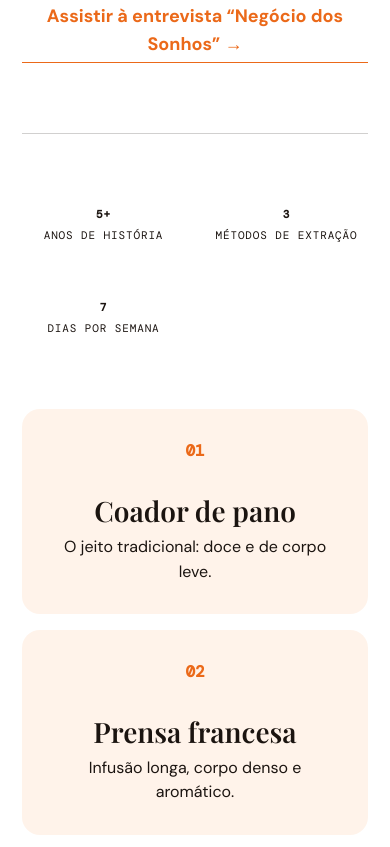
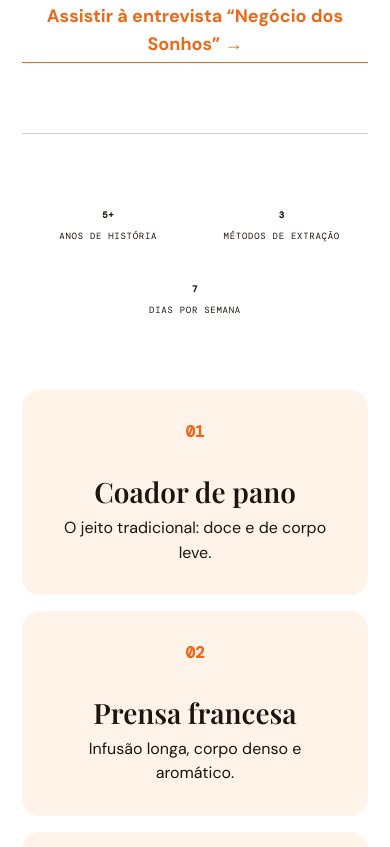
Before and after one commit to gidelmarjr-art/cafecomleite-gama, a React (Vite) app: page / in a window 390 px wide. Shown: the part 1620-2467 px from the top of the page. Built offline with nearby package versions, Linux system fonts and the light colour scheme; a web font is replaced by a local one.

Commit message:
Atualização About

```diff
--- a/src/components/About/About.css
+++ b/src/components/About/About.css
@@ -1,14 +1,108 @@
-.about{background:var(--white);color:var(--ink);text-align:center}
-.about h2 em{color:var(--orange)}
-.about .eyebrow{color:var(--orange)}
-.about-head{max-width:720px;font-size:18px}
-.text-link{display:inline-block;margin-top:22px;color:var(--orange);border-bottom:1px solid currentColor;padding-bottom:3px;font-weight:600}
-.stats{display:grid;grid-template-columns:repeat(3,1fr);gap:20px;margin-top:70px;margin-bottom:70px;border-top:1px solid color-mix(in srgb,var(--ink) 20%,transparent);padding-top:40px}
-.stats strong{display:block;font-family:var(--serif);font-size:clamp(48px,6vw,92px);line-height:1}
-.stats span{font-family:var(--mono);font-size:11px;letter-spacing:.08em;text-transform:uppercase}
-.methods{display:grid;grid-template-columns:repeat(3,1fr);gap:16px}
-.method{background:var(--tint);padding:30px;border-radius:18px;text-align:center;transition:transform .35s,box-shadow .35s}
-.method:hover{transform:translateY(-8px) rotate(-.6deg);box-shadow:0 20px 40px color-mix(in srgb,var(--ink) 13%,transparent)}
-.method b{font-family:var(--mono);color:var(--orange)}
-.method h3{font-size:28px;margin:34px 0 10px}
-@media (max-width:900px){.stats{grid-template-columns:1fr 1fr}.methods{grid-template-columns:1fr}}
+.about {
+    background: var(--white);
+    color: var(--ink);
+    text-align: center;
+}
+
+.about h2 em {
+    color: var(--orange);
+}
+
+.about .eyebrow {
+    color: var(--orange);
+}
+
+.about-head {
+    max-width: 720px;
+    font-size: 18px;
+}
+
+.text-link {
+    display: inline-block;
+    margin-top: 22px;
+    color: var(--orange);
+    border-bottom: 1px solid currentColor;
+    padding-bottom: 3px;
+    font-weight: 600;
+}
+
+.stats {
+    display: grid;
+    grid-template-columns: repeat(3, 1fr);
+    gap: 20px;
+    margin-top: 70px;
+    margin-bottom: 70px;
+    border-top: 1px solid color-mix(in srgb, var(--ink) 20%, transparent);
+    padding-top: 40px;
+}
+
+.stats strong {
+    display: block;
+    font-family: var(--serif);
+    font-size: clamp(48px, 6vw, 92px);
+    line-height: 1;
+}
+
+.stats span {
+    font-family: var(--mono);
+    font-size: 14px;
+    letter-spacing: .08em;
+    text-transform: uppercase;
+}
+
+.methods {
+    display: grid;
+    grid-template-columns: repeat(3, 1fr);
+    gap: 16px;
+}
+
+.method {
+    background: var(--tint);
+    padding: 30px;
+    border-radius: 18px;
+    text-align: center;
+    transition: transform .35s, box-shadow .35s;
+}
+
+.method:hover {
+    transform: translateY(-8px) rotate(-.6deg);
+    box-shadow: 0 20px 40px color-mix(in srgb, var(--ink) 13%, transparent);
+}
+
+.method b {
+    font-family: var(--mono);
+    color: var(--orange);
+}
+
+.method h3 {
+    font-size: 28px;
+    margin: 34px 0 10px;
+}
+
+@media (max-width: 900px) {
+    .stats {
+        grid-template-columns: 1fr 1fr;
+        display: grid;
+        gap: 1px;
+        margin-top: 70px;
+        margin-bottom: 70px;
+        border-top: 1px solid color-mix(in srgb, var(--ink) 20%, transparent);
+        padding-top: 40px;
+    }
+
+    /* Faz com que o 3º item (último) ocupe as duas colunas e centralize na linha de baixo */
+    .stats>*:nth-child(3) {
+        grid-column: span 2;
+    }
+
+    .stats span {
+        font-family: var(--mono);
+        font-size: 9px;
+        letter-spacing: .08em;
+        text-transform: uppercase;
+    }
+
+    .methods {
+        grid-template-columns: 1fr;
+    }
+}
--- a/src/components/MenuSheet/MenuSheet.css
+++ b/src/components/MenuSheet/MenuSheet.css
@@ -1,5 +1,4 @@
-@keyframes sheetIn{from{opacity:0;transform:translateY(18px)}to{opacity:1;transform:none}}
-.sheet{--k:#111;background:#fff;color:var(--k);max-width:1120px;margin:0 auto 28px;padding:68px 64px 40px;scroll-margin-top:160px;animation:sheetIn .55s cubic-bezier(.2,.8,.2,1) both;box-shadow:0 10px 40px rgb(0 0 0 / .12);font-family:'Montserrat',var(--sans);display:grid;gap:32px}
+.sheet{--k:#111;background:#fff;color:var(--k);max-width:1120px;margin:0 auto 28px;padding:68px 64px 40px;scroll-margin-top:160px;box-shadow:0 10px 40px rgb(0 0 0 / .12);font-family:'Montserrat',var(--sans);display:grid;gap:32px}
 .sheet-foot{display:flex;justify-content:space-between;align-items:flex-end;gap:20px;margin-top:22px;padding-top:6px;font-family:'Lato',var(--sans);font-size:24px;line-height:1.2}
 .sheet-foot em{font-weight:700}
 .sheet-foot img{height:auto;width:150px;mix-blend-mode:multiply}
--- a/src/pages/MenuPage/MenuPage.css
+++ b/src/pages/MenuPage/MenuPage.css
@@ -1,4 +1,4 @@
-.menu-page{background:#f6efe8;padding-bottom:70px}
+.menu-page{background:#f6efe8;padding-bottom:120px}
 .menu-hero{padding:120px var(--pad) 56px;text-align:center;background:var(--hero-gradient);color:var(--ink)}
 .menu-hero .eyebrow{color:var(--ink)}
 .menu-hero h1 em{color:#fff}
@@ -12,5 +12,8 @@
 @media (min-width:901px){.menu-hero{padding-top:170px}.menu-tabs{top:76px}}
 @media (max-width:700px){.menu-tabs{margin-bottom:16px}}
 
-.menu-pager{display:grid;justify-items:center;gap:10px;margin-top:34px;padding:0 var(--pad)}
-.menu-pager-caption{font-size:13px;color:var(--muted)}
+
+/* Barra de páginas flutuante: fica fixa na parte de baixo enquanto o cardápio está na tela */
+.menu-pager-float{position:fixed;left:50%;bottom:calc(16px + env(safe-area-inset-bottom));z-index:30;max-width:calc(100vw - 20px);padding:6px 8px;border:1px solid var(--line);border-radius:20px;background:color-mix(in srgb,var(--white) 90%,transparent);-webkit-backdrop-filter:blur(12px);backdrop-filter:blur(12px);box-shadow:0 12px 36px color-mix(in srgb,var(--ink) 22%,transparent);opacity:0;visibility:hidden;transform:translate(-50%,24px);transition:opacity .3s,transform .4s cubic-bezier(.2,.8,.2,1),visibility 0s .4s}
+.menu-pager-float.show{opacity:1;visibility:visible;transform:translate(-50%,0);transition-delay:0s}
+@media (max-width:520px){.menu-pager-float{bottom:calc(10px + env(safe-area-inset-bottom));padding:4px 6px}}
--- a/src/pages/MenuPage/MenuPage.jsx
+++ b/src/pages/MenuPage/MenuPage.jsx
@@ -1,6 +1,5 @@
 import './MenuPage.css'
-import { useEffect, useRef } from 'react'
-import { useLocation, useNavigate } from 'react-router-dom'
+import { useEffect, useRef, useState } from 'react'
 import MenuSheet from '../../components/MenuSheet/MenuSheet.jsx'
 import Pagination from '../../components/Pagination/Pagination.jsx'
 import { Arrow, Chat } from '../../components/Icons/Icons.jsx'
@@ -8,27 +7,56 @@ import { menuPages } from '../../data/menu.js'
 import { links } from '../../data/site.js'
 
 export default function MenuPage() {
-  const { hash } = useLocation()
-  const navigate = useNavigate()
+  const [active, setActive] = useState(0)        // folha que está na tela agora
+  const [showPager, setShowPager] = useState(false) // barra flutuante só aparece enquanto o cardápio está na tela
   const tabsRef = useRef(null)
-  // A folha atual vem do endereço (#id), então links do rodapé e da home funcionam.
-  const index = Math.max(0, menuPages.findIndex((p) => `#${p.id}` === hash))
-  const page = menuPages[index]
-  const go = (i) => navigate(`/cardapio#${menuPages[i].id}`, { replace: true })
+
+  // Acompanha a rolagem: marca a folha atual e mostra/esconde a barra flutuante.
+  useEffect(() => {
+    let raf = 0
+    const update = () => {
+      raf = 0
+      const els = menuPages.map((p) => document.getElementById(p.id)).filter(Boolean)
+      if (!els.length) return
+      const line = window.innerHeight * 0.4
+      let idx = 0
+      els.forEach((el, i) => { if (el.getBoundingClientRect().top <= line) idx = i })
+      setActive(idx)
+      const first = els[0].getBoundingClientRect()
+      const last = els[els.length - 1].getBoundingClientRect()
+      setShowPager(first.top < window.innerHeight * 0.7 && last.bottom > window.innerHeight * 0.55)
+    }
+    const onScroll = () => { if (!raf) raf = requestAnimationFrame(update) }
+    update()
+    window.addEventListener('scroll', onScroll, { passive: true })
+    window.addEventListener('resize', onScroll)
+    return () => {
+      window.removeEventListener('scroll', onScroll)
+      window.removeEventListener('resize', onScroll)
+      if (raf) cancelAnimationFrame(raf)
+    }
+  }, [])
 
   // mantém a aba ativa visível quando as abas rolam na horizontal (celular)
   useEffect(() => {
     const nav = tabsRef.current
     const btn = nav?.querySelector('button.on')
     if (nav && btn) nav.scrollTo({ left: btn.offsetLeft - nav.clientWidth / 2 + btn.clientWidth / 2, behavior: 'smooth' })
-  }, [index])
+  }, [active])
+
+  // Pula para uma folha (o cliente também pode só ir descendo).
+  const go = (i) => {
+    const id = menuPages[i].id
+    document.getElementById(id)?.scrollIntoView({ behavior: 'smooth', block: 'start' })
+    window.history.replaceState(window.history.state, '', `#${id}`)
+  }
 
   return (
     <div className="menu-page">
       <header className="menu-hero">
         <p className="eyebrow fade">CARDÁPIO</p>
         <h1 className="menu-title fade" style={{ '--d': '120ms' }}>O que tem <em>hoje.</em></h1>
-        <p className="fade" style={{ '--d': '240ms' }}>Cafés especiais, brunch, cozinha afetiva e doces. Escolha uma seção ou peça pelo WhatsApp.</p>
+        <p className="fade" style={{ '--d': '240ms' }}>Cafés especiais, brunch, cozinha afetiva e doces. Role para ver tudo ou pule direto para a seção que quiser.</p>
         <div className="hero-actions fade" style={{ '--d': '360ms' }}>
           <a className="btn btn-red" href="/cardapio-cafe-com-leite.pdf" download>Baixar PDF <Arrow size={18} /></a>
           <a className="btn btn-line" href={links.whatsapp} target="_blank" rel="noreferrer"><Chat size={18} /> Pedir no WhatsApp</a>
@@ -37,17 +65,16 @@ export default function MenuPage() {
 
       <nav className="menu-tabs" aria-label="Seções do cardápio" ref={tabsRef}>
         {menuPages.map((p, i) => (
-          <button key={p.id} type="button" aria-pressed={i === index} className={i === index ? 'on' : ''} onClick={() => go(i)}>{p.tab}</button>
+          <button key={p.id} type="button" aria-pressed={i === active} className={i === active ? 'on' : ''} onClick={() => go(i)}>{p.tab}</button>
         ))}
       </nav>
 
       <div className="menu-sheets">
-        <MenuSheet key={page.id} id={page.id} blocks={page.blocks} />
+        {menuPages.map((p) => <MenuSheet key={p.id} id={p.id} blocks={p.blocks} />)}
       </div>
 
-      <div className="menu-pager">
-        <Pagination total={menuPages.length} current={index + 1} onChange={(n) => go(n - 1)} label="Páginas do cardápio" />
-        <p className="menu-pager-caption">Página {index + 1} de {menuPages.length} · {page.tab}</p>
+      <div className={`menu-pager-float ${showPager ? 'show' : ''}`}>
+        <Pagination total={menuPages.length} current={active + 1} onChange={(n) => go(n - 1)} label="Páginas do cardápio" />
       </div>
     </div>
   )
```
